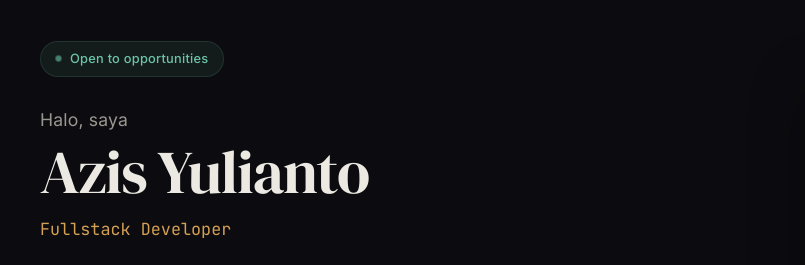
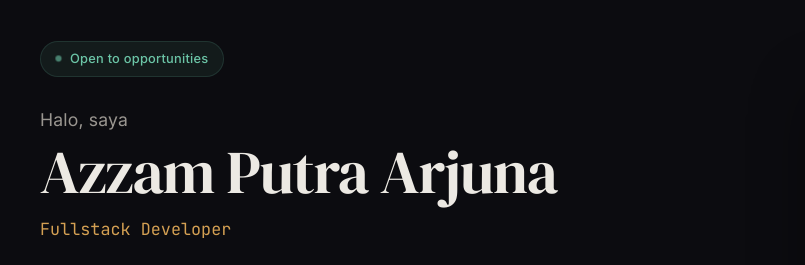
Before and after one commit to fahz-devoffc/portfolio-member, a plain HTML site: page index.html in a window 1280 px wide. Shown: the part 110-375 px from the top of the page, 0-805 px from the left. Drawn offline with Linux system fonts and the light colour scheme.

Commit message:
Update index.html

```diff
--- a/index.html
+++ b/index.html
@@ -47,7 +47,7 @@
         </div>
         <h1 class="hero-title">
           <span class="hero-greeting">Halo, saya</span>
-          <span class="hero-name">Azis Yulianto</span>
+          <span class="hero-name">Azzam Putra Arjuna</span>
           <span class="hero-role">Fullstack Developer<span class="blink">_</span></span>
         </h1>
         <p class="hero-desc">
```
